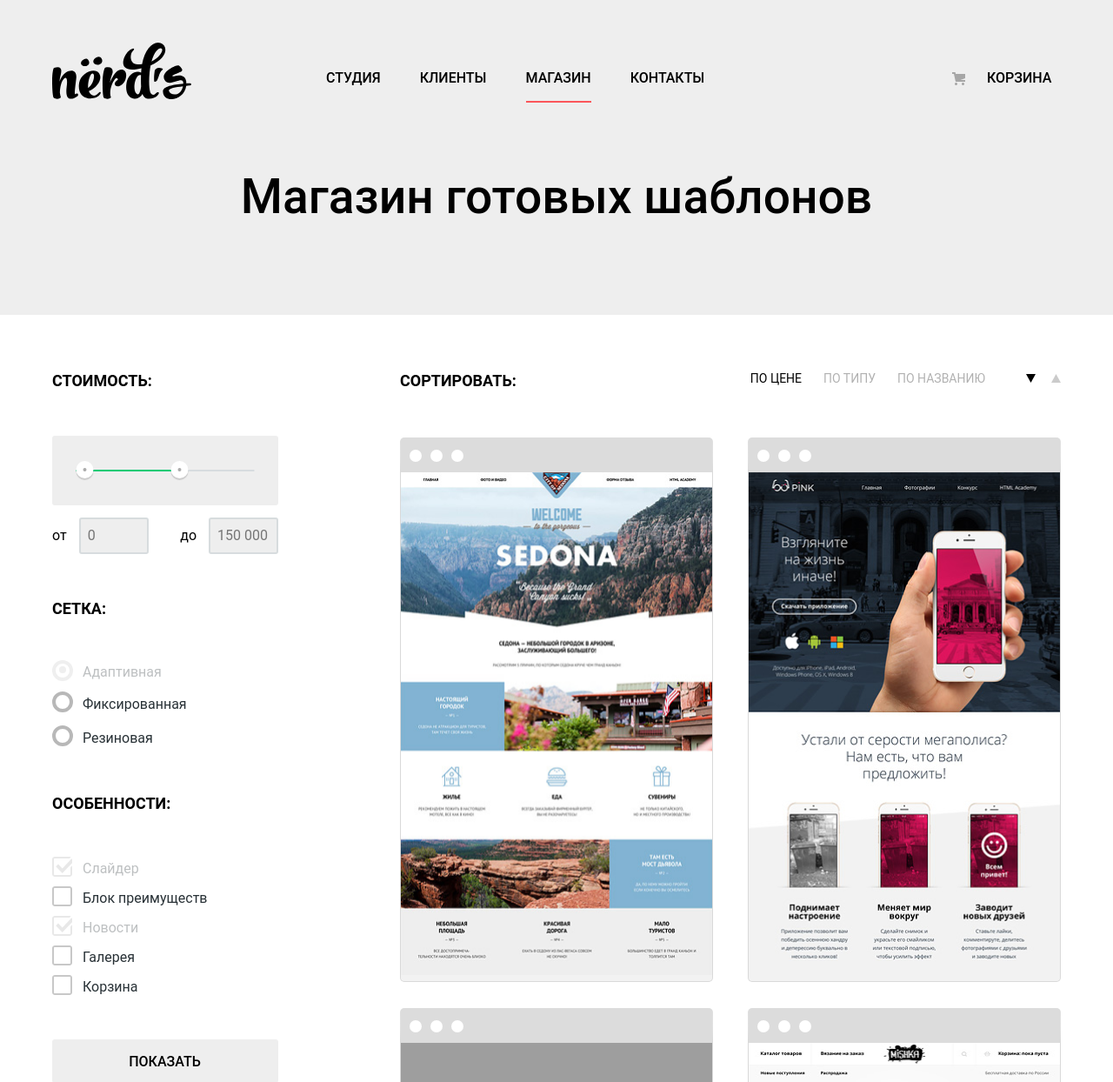
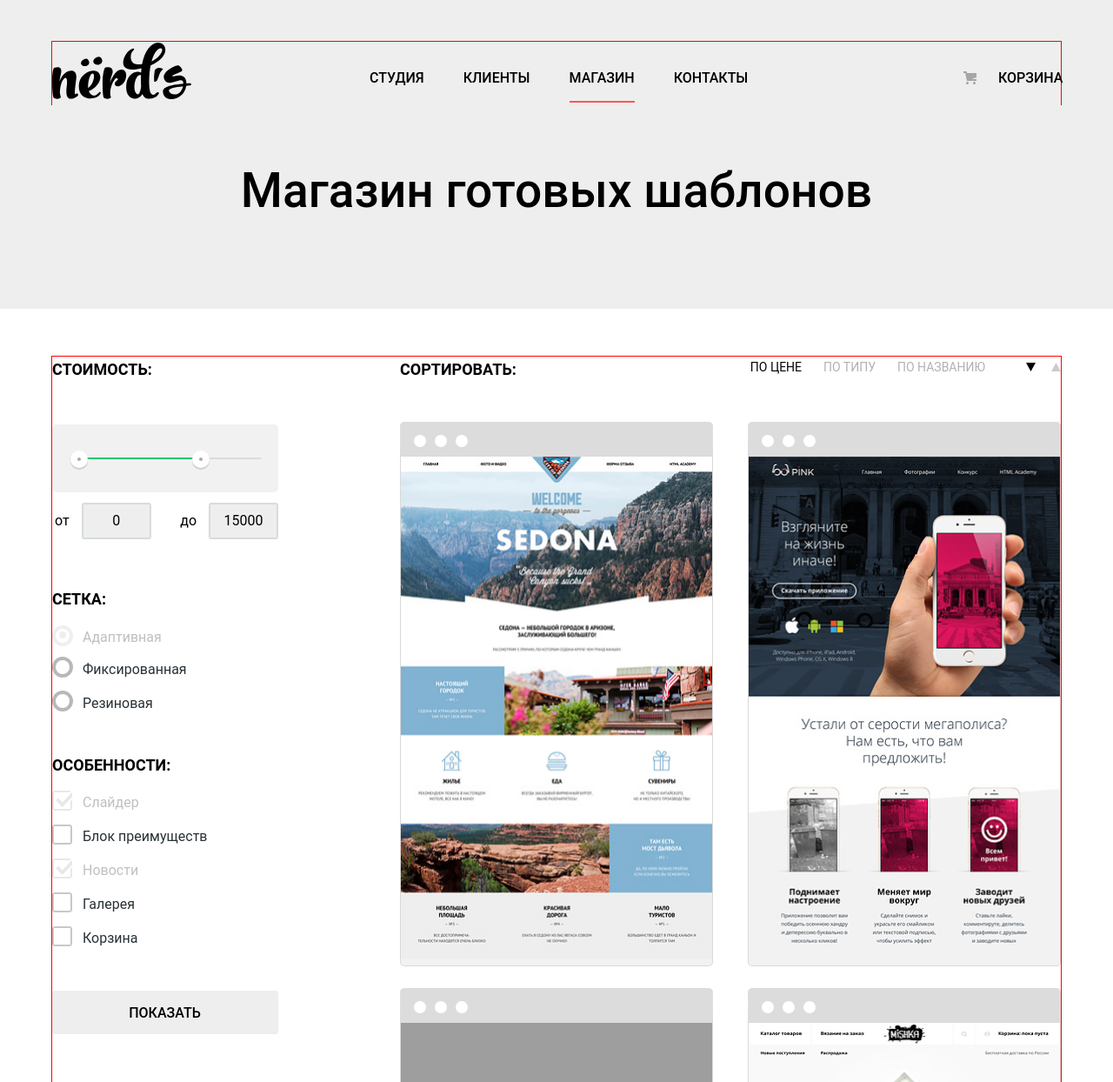
Before and after one commit to Mishelinus/nerds, a PHP site: page /catalog.html in a window 1280 px wide. Shown: the top 1244 px of the page at 87% size. Run offline with PHP 8.4, Linux system fonts and the light colour scheme; some web fonts are replaced; grey boxes are pictures that could not be loaded.

Commit message:
Д.З.  Декоративные элементы на внутренней странице

```diff
--- a/catalog.html
+++ b/catalog.html
@@ -31,9 +31,9 @@
           <li><a class="link" href="#">Контакты</a></li>
         </ul>
 
-<ul class="user-navigation">
-  <li><a href="#" class="basket ">Корзина</a></li>
-</ul>
+        <ul class="user-navigation">
+          <li><a href="#" class="basket ">Корзина</a></li>
+        </ul>
 
       </nav>
     </div>
@@ -46,72 +46,83 @@
       <section class="page-catalog__filter">
         <h2 class="visually-hidden">Фильтр шаблонов</h2>
         <form class="filter" action="https://echo.htmlacademy.ru" method="get">
-          <fieldset class="price">
+          <fieldset class="filter__item price">
             <legend>Стоимость:</legend>
-            <div class="filter-range">
-              <input class="filter-range__input visually-hidden" type="range">
-              <label class="filter-range__label">
-                <span></span>
-              </label>
+            <div class="range-controls">
+              <div class="scale">
+                <div class="bar" style="
+                width: 59%;
+                margin-left: 8%" ></div>
+              </div>
+              <div class="toggle toggle-min" tabindex="0" style="
+              left: 8%
+            "></div>
+              <div class="toggle toggle-max" tabindex="0" style="
+              left: 62%
+            "></div>
             </div>
             <p>
               <label class="filter__min-price">от
-                <input type="text" name="min-price" placeholder="0">
+                <input type="text" name="min-price" value="0">
               </label>
               <label class="filter__max-price">до
-                <input type="text" name="max-price" placeholder="150 000">
+                <input type="text" name="max-price" value="15000">
               </label>
 
             </p>
 
           </fieldset>
-          <fieldset>
+          <fieldset class="filter__item layout">
             <legend>Сетка:</legend>
             <ul class="filter__list-radio list-radio">
               <li class="list-radio__item">
-                <input class="list-radio__input" type="radio" name="grid" value="adaptive" id="grids" checked disabled>
+                <input class="list-radio__input visually-hidden" type="radio" name="grid" value="adaptive" id="grids"
+                  checked disabled>
                 <label class="list-radio__label" for="grids">Адаптивная
                 </label>
 
               </li>
               <li class="list-radio__item">
-                <input class="list-radio__input" type="radio" name="grid" value="fixed" id="fixeds">
+                <input class="list-radio__input visually-hidden" type="radio" name="grid" value="fixed" id="fixeds">
                 <label class="list-radio__label" for="fixeds">Фиксированная
                 </label>
               </li>
               <li class="list-radio__item">
-                <input class="list-radio__input" type="radio" name="grid" value="elastic" id="elastics">
+                <input class="list-radio__input visually-hidden" type="radio" name="grid" value="elastic" id="elastics">
                 <label class="list-radio__label" for="elastics">Резиновая
                 </label>
               </li>
             </ul>
           </fieldset>
-          <fieldset>
+          <fieldset class="filter__item features">
             <legend>Особенности:</legend>
             <ul class="filter__list-checkbox list-checkbox">
               <li class="list-checkbox__item">
-                <input class="list-checkbox__input" type="checkbox" name="checkbox" value="slider" id="check-1" checked
-                  disabled>
+                <input class="list-checkbox__input visually-hidden" type="checkbox" name="checkbox" value="slider"
+                  id="check-1" checked disabled>
                 <label class="list-checkbox__label" for="check-1"> Слайдер </label>
               </li>
               <li class="list-checkbox__item">
-                <input class="list-checkbox__input" type="checkbox" name="checkbox" value="advantages" id="check-2">
+                <input class="list-checkbox__input visually-hidden" type="checkbox" name="checkbox" value="advantages"
+                  id="check-2">
                 <label class="list-checkbox__label" for="check-2"> Блок преимуществ</label>
               </li>
               <li class="list-checkbox__item">
 
-                <input class="list-checkbox__input" type="checkbox" name="checkbox" value="news" id="check-3" checked
-                  disabled>
+                <input class="list-checkbox__input visually-hidden" type="checkbox" name="checkbox" value="news"
+                  id="check-3" checked disabled>
                 <label class="list-checkbox__label" for="check-3"> <span>Новости</span></label>
               </li>
               <li class="list-checkbox__item">
 
-                <input class="list-checkbox__input" type="checkbox" name="checkbox" value="galery" id="check-4" >
+                <input class="list-checkbox__input visually-hidden" type="checkbox" name="checkbox" value="galery"
+                  id="check-4">
                 <label class="list-checkbox__label" for="check-4"> Галерея </label>
               </li>
               <li class="list-checkbox__item">
 
-                <input class="list-checkbox__input" type="checkbox" name="checkbox" value="basket" id="check-5" >
+                <input class="list-checkbox__input visually-hidden" type="checkbox" name="checkbox" value="basket"
+                  id="check-5">
                 <label class="list-checkbox__label" for="check-5"> Корзина</label>
               </li>
             </ul>
@@ -127,7 +138,7 @@
           <div class="sort-catalog__wrap">
             <ul class="sort-catalog__type">
               <li class="sort-type">
-                <a class="sort-type__link">
+                <a class="sort-type__link sort-type__link--current">
                   По цене
                 </a>
               </li>
@@ -144,7 +155,7 @@
             </ul>
             <ul class="sort-direction">
               <li class="sort-direction__item">
-                <a class="sort-direction__link" title="Сортировать по убыванию">
+                <a class="sort-direction__link sort-direction__link--current" title="Сортировать по убыванию">
                   <svg width="11" height="10" viewBox="0 0 11 10" fill="none" xmlns="http://www.w3.org/2000/svg">
                     <path d="M5.5 10L0 0H11" />
                   </svg>
@@ -270,7 +281,7 @@
         </article>
 
         <ul class="pagination">
-          <li class="pagination__item"><a class="pagination-link">1</a></li>
+          <li class="pagination__item"><a class="pagination-link  pagination-link--current">1</a></li>
           <li class="pagination__item">
             <a class="pagination-link" href="#">2</a>
           </li>
@@ -278,7 +289,7 @@
             <a class="pagination-link" href="#">3</a>
           </li>
           <li class="pagination__item">
-            <a class="pagination-link pagination__btn btn" href="#">Следующая</a>
+            <a class="pagination-link pagination__btn--next btn" href="#">Следующая</a>
           </li>
         </ul>
       </div>
@@ -287,7 +298,8 @@
   </main>
   <section class="map">
     <h2 class="visually-hidden"> Как нас найти</h2>
-    <img src="img/map/map.jpg" alt="карта" height="416">
+    <div class="map__img">
+    </div>
     <div class="container">
       <div class="map__wrapper">
         <div class="map-contact">
@@ -303,6 +315,7 @@
       </div>
     </div>
   </section>
+  </main>
   <footer class="main-footer">
 
     <div class="container">
--- a/css/style.css
+++ b/css/style.css
@@ -118,6 +118,7 @@ button {
 .container {
   width: 1160px;
   margin: 0 auto;
+  outline: 1px solid red;
 
 }
 .page-main {
@@ -173,6 +174,7 @@ button {
     flex-wrap: wrap;
     align-items: center;
     margin-top: 10px;
+    padding-left: 50px;
 }
 
 .site-navigation li {
@@ -190,9 +192,10 @@ button {
   position: relative;
   margin-top: 10px;
   width: 125px;
-  padding-left: 40px;
+  padding-left: 53px;
   align-items: center;
   margin-left: 20px;
+
 
 }
 
@@ -242,8 +245,8 @@ align-self: center;
   content: "";
   position: absolute;
   display: block;
-  top: 8px;
-  left: 0px;
+  top: 7px;
+  left: 13px;
   background: url(../img/cart-icon.svg) 0 0 no-repeat;
   width: 22px;
   height: 22px;
@@ -908,8 +932,8 @@ background: var(--red-middle);
 .page-catalog__header {
    grid-column: 1/-1;
   background-color: var(--grey-light);
-  padding-top: 78px;
-  margin-bottom: 61px;
+  padding-top: 71px;
+  margin-bottom: 55px;
 
 }
 .page-catalog__header h1 {
@@ -924,64 +948,48 @@ background: var(--red-middle);
 }
 
 /*   Filter  */
-.filter-range {
-  width: 100%;
-  height: 80px;
+.range-controls {
 position: relative;
- background: var(--grey-light);
-border-radius: 3px;
-margin-bottom: 14px;
+margin-bottom: 12px;
+padding-top: 38px;
+padding-bottom: 38px;
+padding-right: 20px;
+padding-left: 20px;
+background-color: #f1f1f1;
+border-radius: 5px;
 grid-row: 2/3;
 grid-column: 1/3;
 }
-.filter-range__input {
-  display: none;
-  position: relative;
-}
-.filter-range__label {
+.range-controls .scale {
   height: 2px;
   background-color: var(--range-label);
-  width: 205px;
-position: absolute;
-top: 50%;
-left: 50%;
-transform: translateX(-50%) translateY(-50%);
 }
-.filter-range__label span {
-  display: block;
-  background: var(--range-label-span);
-  width: 124px;
+.range-controls .bar {
   height: 2px;
+  background-color: var(--range-label-span);
 }
 
-.filter-range__label span:before {
+ .range-controls .toggle {
   content: "";
   position: absolute;
+  top: 30px;
   display: block;
   width: 20px;
   height: 20px;
   border-radius: 50%;
-  top: -10px;
-  left: 0;
   background: var(--range-label-bg);
   box-shadow: 0px 2px 1px var(--range-shadow);
   border: 8px solid var(--basic-white);
   box-sizing: border-box;
+  cursor: pointer;
+}
 
+ .range-controls .toggle-min {
+  left: 17px;
 }
-.filter-range__label span:after {
-  content: "";
-  position: absolute;
-  display: block;
-  width: 20px;
-  height: 20px;
-  border-radius: 50%;
-  top: -10px;
+
+.range-controls .toggle-max {
   right: 76px;
-  background: var(--range-label-bg);
-box-shadow: 0px 2px 1px var(--range-shadow);
-border: 8px solid var(--basic-white);
-box-sizing: border-box;
 }
 
 .sort-direction {
@@ -994,18 +1002,27 @@ box-sizing: border-box;
   max-width: 260px;
   grid-column: 1/2;
 }
-.filter fieldset {
+.page-catalog__filter label {
+  user-select: none;
+}
+
+.filter__item {
   border: none;
   box-sizing: border-box;
   padding: 0;
-  margin-bottom: 48px;
+  margin-bottom: 54px;
 }
-.filter fieldset:last-child {
-  margin-bottom: 0;
+.filter__item:nth-child(2) {
+  margin-bottom: 44px;
+}
+
+.filter__item:last-child legend {
+  margin-bottom: 16px;
 }
 .price input[type=text] {
   margin-left: 10px;
 }
+
 /* .price > legend { */
 /* } */
 
@@ -1014,7 +1031,7 @@ box-sizing: border-box;
   justify-content: space-between;
 }
 
-.filter legend {
+.filter__item legend {
   font-weight: 700;
   font-size: 18px;
   line-height: 30px;
@@ -1027,6 +1044,7 @@ box-sizing: border-box;
   font-weight: inherit;
   font-size: inherit;
   line-height: 26px;
+  padding-left: 3px;
 }
 
 .filter input[type="text"] {
@@ -1041,6 +1059,7 @@ box-sizing: border-box;
   border: 2px solid var(--input-border--calm);
   box-sizing: border-box;
   border-radius: 3px;
+  text-align: center;
 }
 .filter input[type="text"]::placeholder {
   font-size: 16px;
@@ -1062,6 +1081,11 @@ box-sizing: border-box;
   color: var(--grey-text-social);
 }
 
+.layout legend {
+  margin-bottom: 19px;
+}
+
+
 /* radio toggle */
 .filter__list-radio {
   list-style-type: none;
@@ -1072,15 +1096,14 @@ box-sizing: border-box;
 .list-radio__item:last-child {
   margin-bottom: 0;
 }
-.list-radio__input {
-  display: none;
-}
+
 .list-radio__label {
   font: inherit;
   line-height: 20px;
   color: var(--grey-second-Text);
   padding-left: 35px;
   position: relative;
+  cursor: pointer;
 }
 .list-radio__label:before,
 .list-radio__label:after {
@@ -1131,7 +1156,7 @@ box-sizing: border-box;
   margin-bottom: 48px;
 }
 .list-checkbox__item {
-  margin-bottom: 10px;
+  margin-bottom: 15px;
 }
 .list-checkbox__label {
   font: inherit;
@@ -1140,9 +1165,6 @@ box-sizing: border-box;
   padding-left: 35px;
   position: relative;
   cursor: pointer;
-}
-.list-checkbox__input {
-  display: none;
 }
 
 .list-checkbox__label:before {
@@ -1202,7 +1224,8 @@ display: grid;
 grid-template-columns: 1fr 1fr;
 grid-template-rows: 50px auto auto auto 50px;
 column-gap: 40px;
-row-gap: 30px;
+row-gap: 25px;
+margin-bottom: 60px;
 }
 
 .sort-catalog {
@@ -1268,13 +1291,15 @@ list-style-type: none;
 .sort-type__link:hover {
   opacity: 0.6;
 }
-
-.sort-type__link:not([href]) {
+.sort-direction__link--current,
+.sort-type__link--current {
 opacity: 1;
 }
-.sort-direction__link:not([href]) svg {
+.sort-direction__link--current svg,
+.sort-type__link--current svg {
 opacity: 1;
 }
+
 /* sort end */
 
 
@@ -1302,8 +1327,8 @@ list-style-type: none;
 }
 
 .card-product__browse span {
-  top: -26px;
-  left: 10px;
+  top: -25px;
+  left: 15px;
 }
 .card-product__browse span:before {
   top: 0px;
```
Also changed, not shown: other parts of css/style.css (+61 -35 lines), index.html (+9 -8 lines). Lines whose indentation alone changed are shown as unchanged.
